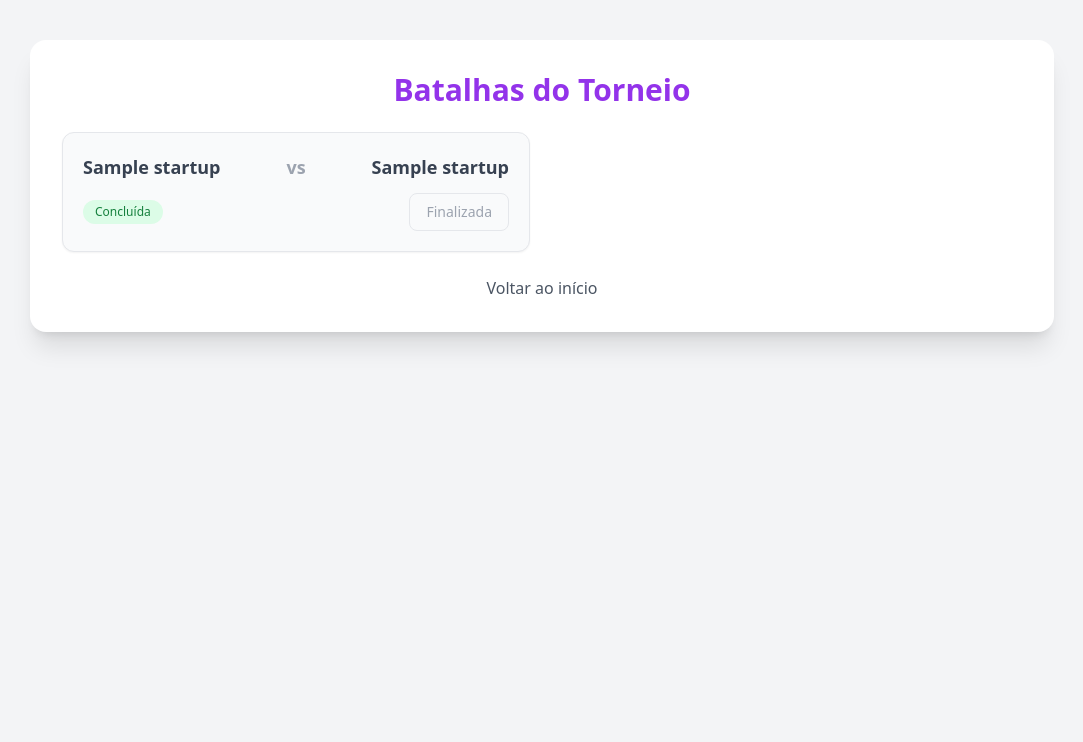
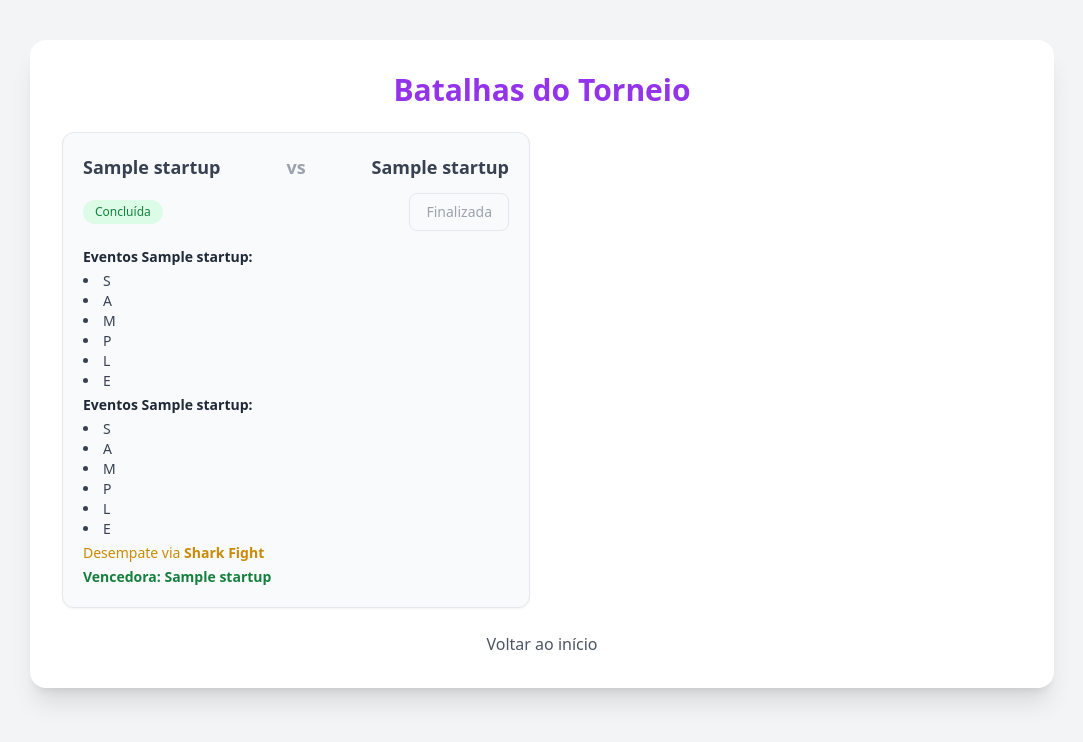
Before and after one commit to MarianaLuisa/startup, a Django app: page /batalhas/ in a window 1280 px wide. Shown: the top 742 px of the page, without its empty margins (98-1181 px from the left). Run offline with Django 5.2, Linux system fonts and the light colour scheme; tables that the repository leaves empty hold one stand-in row (values such as "Sample post"); some libraries are stand-ins or nearby versions.

Commit message:
refact: final project

```diff
--- a/torneio/models.py
+++ b/torneio/models.py
@@ -1,4 +1,6 @@
 from django.db import models
+import jsonfield
+
 
 # Create your models here.
 
@@ -27,6 +29,9 @@ class Batalha(models.Model):
     vencedor = models.ForeignKey(Startup, related_name='batalhas_vencidas', null=True, on_delete=models.SET_NULL)
     concluida = models.BooleanField(default=False)  # Adiciona o campo concluída
 
+    eventos_startup_1 = jsonfield.JSONField(null=True, blank=True)
+    eventos_startup_2 = jsonfield.JSONField(null=True, blank=True)
+    shark_fight = models.BooleanField(default=False)
 
     def __str__(self):
         return f'{self.startup_1.nome} vs {self.startup_2.nome}'
--- a/torneio/templates/torneio/batalhas.html
+++ b/torneio/templates/torneio/batalhas.html
@@ -1,3 +1,88 @@
+{#{% load static %}#}
+{##}
+{#<!DOCTYPE html>#}
+{#<html lang="pt-br">#}
+{#<head>#}
+{#  <meta charset="UTF-8">#}
+{#  <title>Batalhas - Startup Rush</title>#}
+{#  <script src="https://cdn.tailwindcss.com"></script>#}
+{#</head>#}
+{#<body class="bg-gray-100 min-h-screen py-10 px-4">#}
+{#  <div class="max-w-5xl mx-auto bg-white rounded-2xl shadow-xl p-8 space-y-6">#}
+{#    <h2 class="text-3xl font-bold text-center text-purple-600">Batalhas do Torneio</h2>#}
+{##}
+{#    {% if batalhas %}#}
+{#      <div class="grid grid-cols-1 sm:grid-cols-2 gap-6">#}
+{#        {% for batalha in batalhas %}#}
+{#          <div class="bg-gray-50 border rounded-xl p-5 shadow-sm space-y-3">#}
+{#            <div class="text-lg font-semibold text-gray-700 flex justify-between">#}
+{#              <span>{{ batalha.startup_1.nome }}</span>#}
+{#              <span class="text-gray-400">vs</span>#}
+{#              <span>{{ batalha.startup_2.nome }}</span>#}
+{#            </div>#}
+{##}
+{#            <div class="flex justify-between items-center">#}
+{#              <div class="text-sm text-gray-600">#}
+{#                {% if batalha.concluida %}#}
+{#                  <span class="inline-block px-3 py-1 bg-green-100 text-green-700 rounded-full text-xs font-medium">Concluída</span>#}
+{#                {% else %}#}
+{#                  <span class="inline-block px-3 py-1 bg-yellow-100 text-yellow-700 rounded-full text-xs font-medium">Pendente</span>#}
+{#                {% endif %}#}
+{#              </div>#}
+{##}
+{#              {% if not batalha.concluida %}#}
+{#                <a href="{% url 'administrar_batalha' batalha.id %}" class="bg-purple-500 hover:bg-purple-600 text-white text-sm px-4 py-2 rounded-lg transition">Administrar</a>#}
+{#              {% else %}#}
+{#                <button class="text-sm text-gray-400 cursor-not-allowed px-4 py-2 border rounded-lg" disabled>Finalizada</button>#}
+{#              {% endif %}#}
+{#            </div>#}
+{##}
+{#            {% if batalha.concluida %}#}
+{#              <div class="mt-4 text-sm text-gray-700 space-y-1">#}
+{##}
+{#                <!-- Eventos para Startup 1 -->#}
+{#                <h4 class="font-semibold text-gray-800 mt-4">Eventos {{ batalha.startup_1.nome }}:</h4>#}
+{#                <ul class="list-inside list-disc text-sm text-gray-700">#}
+{#                  {% for evento in batalha.eventos_startup_1 %}#}
+{#                    <li>{{ evento|capfirst }}</li>#}
+{#                  {% endfor %}#}
+{#                </ul>#}
+{##}
+{#                <!-- Eventos para Startup 2 -->#}
+{#                <h4 class="font-semibold text-gray-800 mt-4">Eventos {{ batalha.startup_2.nome }}:</h4>#}
+{#                <ul class="list-inside list-disc text-sm text-gray-700">#}
+{#                  {% for evento in batalha.eventos_startup_2 %}#}
+{#                    <li>{{ evento|capfirst }}</li>#}
+{#                  {% endfor %}#}
+{#                </ul>#}
+{##}
+{#                {% if batalha.empate %}#}
+{#                  {% if batalha.shark_fight %}#}
+{#                    <p class="text-yellow-600">Desempate via <strong>Shark Fight</strong></p>#}
+{#                  {% endif %}#}
+{#                {% endif %}#}
+{#              {% if batalha.vencedor %}#}
+{#                <p class="text-green-700 font-bold mt-2">Vencedora: {{ batalha.vencedor.nome }}</p>#}
+{#              {% endif %}#}
+{##}
+{#              </div>#}
+{#            {% endif %}#}
+{##}
+{#          </div>#}
+{#        {% endfor %}#}
+{#      </div>#}
+{#    {% else %}#}
+{#      <p class="text-center text-gray-500">Nenhuma batalha disponível ainda.</p>#}
+{#    {% endif %}#}
+{##}
+{#    <div class="text-center mt-8">#}
+{#        <a href="{% url 'index' %}" class="text-gray-600 hover:underline">Voltar ao início</a>#}
+{#    </div>#}
+{#  </div>#}
+{#</body>#}
+{#</html>#}
+
+
 {% load static %}
 
 <!DOCTYPE html>
@@ -36,6 +121,32 @@
                 <button class="text-sm text-gray-400 cursor-not-allowed px-4 py-2 border rounded-lg" disabled>Finalizada</button>
               {% endif %}
             </div>
+
+            {% if batalha.concluida %}
+              <div class="mt-4 text-sm text-gray-700 space-y-1">
+                <h4 class="font-semibold text-gray-800 mt-4">Eventos {{ batalha.startup_1.nome }}:</h4>
+                <ul class="list-inside list-disc text-sm text-gray-700">
+                  {% for evento in batalha.eventos_startup_1 %}
+                    <li>{{ evento|capfirst }}</li>
+                  {% endfor %}
+                </ul>
+
+                <h4 class="font-semibold text-gray-800 mt-4">Eventos {{ batalha.startup_2.nome }}:</h4>
+                <ul class="list-inside list-disc text-sm text-gray-700">
+                  {% for evento in batalha.eventos_startup_2 %}
+                    <li>{{ evento|capfirst }}</li>
+                  {% endfor %}
+                </ul>
+
+                {% if batalha.shark_fight %}
+                  <p class="text-yellow-600">Desempate via <strong>Shark Fight</strong></p>
+                {% endif %}
+
+                {% if batalha.vencedor %}
+                  <p class="text-green-700 font-bold mt-2">Vencedora: {{ batalha.vencedor.nome }}</p>
+                {% endif %}
+              </div>
+            {% endif %}
           </div>
         {% endfor %}
       </div>
--- a/torneio/templates/torneio/campea.html
+++ b/torneio/templates/torneio/campea.html
@@ -10,7 +10,7 @@
 <body class="bg-gray-100 min-h-screen py-10 px-4">
   <div class="max-w-5xl mx-auto bg-white rounded-2xl shadow-xl p-8 space-y-6">
     <div class="max-w-2xl mx-auto p-6 text-center">
-      <h2 class="text-3xl font-bold mb-6">🏆 Campeã do Torneio 🏆</h2>
+      <h2 class="text-3xl font-bold mb-6">Campeã do Torneio</h2>
 
       <div class="bg-white rounded-xl shadow-md p-6">
         <h3 class="text-xl font-semibold mb-2">{{ campea.nome }}</h3>
--- a/torneio/templates/torneio/ranking.html
+++ b/torneio/templates/torneio/ranking.html
@@ -42,7 +42,7 @@
               <td class="px-4 py-2">{{ forloop.counter }}</td>
               <td class="px-4 py-2">{{ startup.nome }}</td>
               <td class="px-4 py-2">{{ startup.pontos }}</td>
-              <td class="px-4 py-2">{{ startup.pitch }}</td>
+              <td class="px-4 py-2">{{ startup.pitchs }}</td>
               <td class="px-4 py-2">{{ startup.bugs }}</td>
               <td class="px-4 py-2">{{ startup.tracoes }}</td>
               <td class="px-4 py-2">{{ startup.investidores_irritados }}</td>
--- a/torneio/views.py
+++ b/torneio/views.py
@@ -1,9 +1,7 @@
 from django.shortcuts import render
 
-# Create your views here.
 from django.shortcuts import render, redirect
 from django.urls import reverse
-
 from .models import Startup, Batalha, Torneio
 import random
 import csv
@@ -12,11 +10,13 @@ from django.http import HttpResponse, JsonResponse
 from .models import Startup
 from django.shortcuts import get_object_or_404
 from django.db.models import Q
+from django.core.serializers.json import DjangoJSONEncoder
+from django.contrib import messages
+
 
 def torneio_em_andamento():
     return Batalha.objects.exists() and Batalha.objects.filter(concluida=False).exists()
 
-# 1. Página Inicial
 def index(request):
     startups = Startup.objects.all()
     pode_iniciar = 4 <= startups.count() <= 8 and startups.count() % 2 == 0
@@ -26,6 +26,7 @@ def index(request):
     torneio_em_andamento = torneio.em_andamento if torneio else False
     torneio_finalizado = torneio.finalizado if torneio else False
 
+
     return render(request, 'torneio/index.html', {
         'pode_iniciar': pode_iniciar,
         'erro': erro,
@@ -33,8 +34,6 @@ def index(request):
         'torneio_em_andamento': torneio_em_andamento,
         'torneio_finalizado': torneio_finalizado,
     })
-
-
 
 def cadastro(request):
     if torneio_em_andamento():
@@ -67,6 +66,11 @@ def cadastro(request):
         'sucesso': sucesso,
     })
 
+    torneio = Torneio.objects.last()
+    if torneio and torneio.finalizado:
+        return redirect(f"{reverse('index')}?erro=O torneio foi finalizado. Reinicie o sistema para cadastrar novas startups.")
+
+
 def deletar_startup(request, id):
     if torneio_em_andamento():
         return redirect('cadastro')  # ou mostrar mensagem de erro
@@ -74,7 +78,6 @@ def deletar_startup(request, id):
     startup.delete()
     return redirect('cadastro')
 
-# View para Ranking Geral
 
 def ranking(request):
     torneio_iniciado = Batalha.objects.exists()
@@ -113,10 +116,15 @@ def iniciar_torneio(request):
 
     return redirect('batalhas')
 
+    torneio = Torneio.objects.last()
+    if torneio and torneio.finalizado:
+        return redirect(f"{reverse('index')}?erro=O torneio já foi finalizado. Reinicie o sistema para iniciar um novo.")
+
 
 def batalhas(request):
     batalhas = Batalha.objects.all().order_by('id')
     return render(request, 'torneio/batalhas.html', {'batalhas': batalhas})
+
 
 def avancar_fase_ou_finalizar():
     if Batalha.objects.filter(concluida=False).exists():
@@ -160,7 +168,6 @@ def avancar_fase_ou_finalizar():
         torneio.save()
         return redirect('campea')
 
-
 def administrar_batalha(request, batalha_id):
     batalha = get_object_or_404(Batalha, id=batalha_id)
     startup1 = batalha.startup_1
@@ -174,80 +181,77 @@ def administrar_batalha(request, batalha_id):
         'fake_news': -8
     }
 
+    contexto = {
+        'batalha': batalha,
+        'eventos': eventos,
+    }
+
     if request.method == 'POST':
         evento1 = request.POST.getlist('eventos_startup_1')
         evento2 = request.POST.getlist('eventos_startup_2')
 
-        pontuacao1 = 0
-        pontuacao2 = 0
+        def processa_eventos(startup, eventos_lista):
+            pontos = 0
+            eventos_ocorridos = []
+            for ev in eventos_lista:
+                pontos += eventos.get(ev, 0)
+                eventos_ocorridos.append(ev)
+                if ev == 'bugs':
+                    startup.bugs += 1
+                elif ev == 'fake_news':
+                    startup.fake_news += 1
+                elif ev == 'tracoes':
+                    startup.tracoes += 1
+                elif ev == 'investidor_irritado':
+                    startup.investidores_irritados += 1
+            return pontos, eventos_ocorridos
 
-        # Registro dos eventos e cálculo da pontuação para startup 1
-        for ev in evento1:
-            pontuacao1 += eventos.get(ev, 0)
-            if ev == 'bugs':
-                startup1.bugs += 1
-            elif ev == 'fake_news':
-                startup1.fake_news += 1
-            elif ev == 'tracoes':
-                startup1.tracoes += 1
-            elif ev == 'investidor_irritado':
-                startup1.investidores_irritados += 1
-
-        # Registro dos eventos e cálculo da pontuação para startup 2
-        for ev in evento2:
-            pontuacao2 += eventos.get(ev, 0)
-            if ev == 'bugs':
-                startup2.bugs += 1
-            elif ev == 'fake_news':
-                startup2.fake_news += 1
-            elif ev == 'tracoes':
-                startup2.tracoes += 1
-            elif ev == 'investidor_irritado':
-                startup2.investidores_irritados += 1
+        pontuacao1, eventos_startup_1 = processa_eventos(startup1, evento1)
+        pontuacao2, eventos_startup_2 = processa_eventos(startup2, evento2)
 
         startup1.pontos += pontuacao1
         startup2.pontos += pontuacao2
 
-        # Empate = Shark Fight
-        if startup1.pontos == startup2.pontos:
+        empate = pontuacao1 == pontuacao2
+        shark_fight = False
+
+        if empate:
+            shark_fight = True
+            bonus = 2
             if random.choice([True, False]):
-                startup1.pontos += 2
+                pontuacao1 += bonus
+                startup1.pontos += bonus
             else:
-                startup2.pontos += 2
+                pontuacao2 += bonus
+                startup2.pontos += bonus
 
-        vencedor = startup1 if startup1.pontos > startup2.pontos else startup2
+        vencedor = startup1 if pontuacao1 > pontuacao2 else startup2
         vencedor.pontos += 30
 
         startup1.save()
         startup2.save()
 
-        # Marcar a batalha como concluída
         batalha.concluida = True
+        batalha.vencedor = vencedor
+        batalha.eventos_startup_1 = eventos_startup_1
+        batalha.eventos_startup_2 = eventos_startup_2
+        batalha.shark_fight = shark_fight
         batalha.save()
 
         proxima_acao = avancar_fase_ou_finalizar()
 
-        if proxima_acao:
-            return proxima_acao
+        return proxima_acao or redirect('batalhas')
 
-        # Caso ainda haja batalhas para administrar, não redirecionar
-        return redirect('batalhas')  # Continua redirecionando para batalhas se a rodada não terminou
-
-    return render(request, 'torneio/administrar.html', {
-        'batalha': batalha,
-        'eventos': eventos
-    })
+    return render(request, 'torneio/administrar.html', contexto)
 
 def campea(request):
     campea = Startup.objects.order_by('-pontos').first()
     return render(request, 'torneio/campea.html', {'campea': campea})
 
-
 def historico(request, start_id):
     startup = Startup.objects.get(id=start_id)
     batalhas = Batalha.objects.filter(startup_1=startup) | Batalha.objects.filter(startup_2=startup)
     return render(request, 'torneio/historico.html', {'startup': startup, 'batalhas': batalhas})
-
 
 def reiniciar_sistema(request):
     Startup.objects.all().delete()
@@ -256,58 +260,47 @@ def reiniciar_sistema(request):
     return redirect(f"{reverse('index')}?sucesso=Sistema reiniciado com sucesso.")
 
 def exportar_dados(request):
-    # Verifica se o torneio foi finalizado
     if Batalha.objects.filter(concluida=False).exists():
-        return redirect('/?erro=O torneio ainda não foi finalizado. Não é possível exportar os dados.')
+        messages.error(request, "O torneio ainda não foi finalizado. Não é possível exportar os dados.")
+        return redirect('index')
 
-    # Obtém os dados das startups
     startups = Startup.objects.all().order_by('-pontos')
-
-    # Checa o parâmetro de formato no URL
     formato = request.GET.get('formato', '')
 
     if formato == 'json':
-        # Gera o arquivo JSON
         dados = []
-        for startup in startups:
+        for s in startups:
             dados.append({
-                'Nome': startup.nome,
-                'Slogan': startup.slogan,
-                'Ano de Fundação': startup.ano_fundacao,
-                'Pontos': startup.pontos,
-                'Pitchs': startup.pitchs,
-                'Bugs': startup.bugs,
-                'Trações': startup.tracoes,
-                'Investidores Irritados': startup.investidores_irritados,
-                'Penalidades': startup.penalidades
+                'Nome': s.nome,
+                'Slogan': s.slogan,
+                'Ano de Fundação': s.ano_fundacao,
+                'Pontos': s.pontos,
+                'Pitchs': s.pitchs,
+                'Bugs': s.bugs,
+                'Trações': s.tracoes,
+                'Investidores Irritados': s.investidores_irritados,
+                'Penalidades': s.penalidades
             })
 
-        # Resetando os dados do torneio
-        Batalha.objects.all().delete()
-        Startup.objects.update(pontos=0, pitchs=0, bugs=0, tracoes=0, investidores_irritados=0, penalidades=0)
-
-        return JsonResponse(dados, safe=False)
+        response = HttpResponse(
+            json.dumps(dados, cls=DjangoJSONEncoder, ensure_ascii=False, indent=4),
+            content_type='application/json'
+        )
+        response['Content-Disposition'] = 'attachment; filename="resultados_torneio.json"'
+        return response
 
     elif formato == 'csv':
-        # Gera o arquivo CSV
         response = HttpResponse(content_type='text/csv')
         response['Content-Disposition'] = 'attachment; filename="resultados_torneio.csv"'
 
         writer = csv.writer(response)
-        writer.writerow(
-            ['Nome', 'Slogan', 'Ano de Fundação', 'Pontos', 'pitchs', 'Bugs', 'Trações', 'Investidores Irritados',
-             'Penalidades'])
+        writer.writerow(['Nome', 'Slogan', 'Ano de Fundação', 'Pontos', 'Pitchs', 'Bugs', 'Trações', 'Investidores Irritados', 'Penalidades'])
 
-        for startup in startups:
-            writer.writerow(
-                [startup.nome, startup.slogan, startup.ano_fundacao, startup.pontos, startup.pitchs, startup.bugs,
-                 startup.tracoes, startup.investidores_irritados, startup.penalidades])
-
-        # Resetando os dados do torneio
-        Batalha.objects.all().delete()
-        Startup.objects.update(pontos=0, pitchs=0, bugs=0, tracoes=0, investidores_irritados=0, penalidades=0)
+        for s in startups:
+            writer.writerow([s.nome, s.slogan, s.ano_fundacao, s.pontos, s.pitchs, s.bugs, s.tracoes, s.investidores_irritados, s.penalidades])
 
         return response
+
     else:
-        # Se o formato não for especificado ou for inválido
-        return redirect('/?erro=Formato de exportação inválido.')
+        messages.error(request, "Formato de exportação inválido.")
+        return redirect('index')
```
Also changed, not shown: torneio/templates/torneio/exportar.html (deleted, +0 -23 lines), torneio/templates/torneio/exportar_csv.html (deleted, +0 -26 lines), torneio/templates/torneio/exportar_json.html (deleted, +0 -26 lines), torneio/templates/torneio/index.html (+24 -16 lines), torneio/templates/torneio/resultado_batalha.html (added, +37 -0 lines), db.sqlite3, torneio/migrations/0011_batalha_eventos_startup_1_batalha_eventos_startup_2_and_more.py (added).
